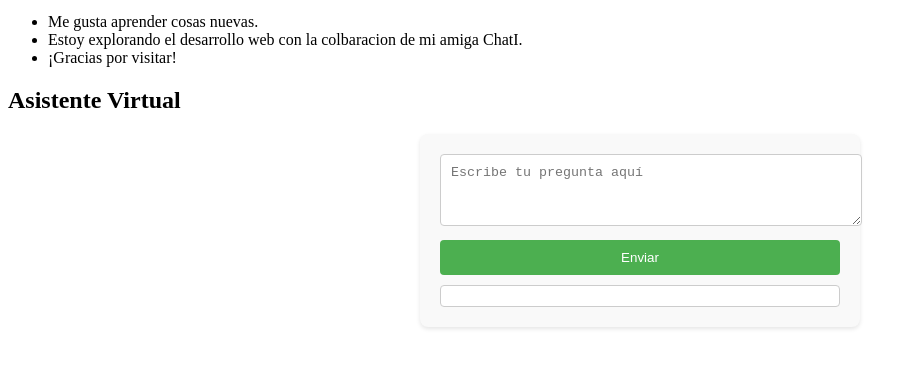
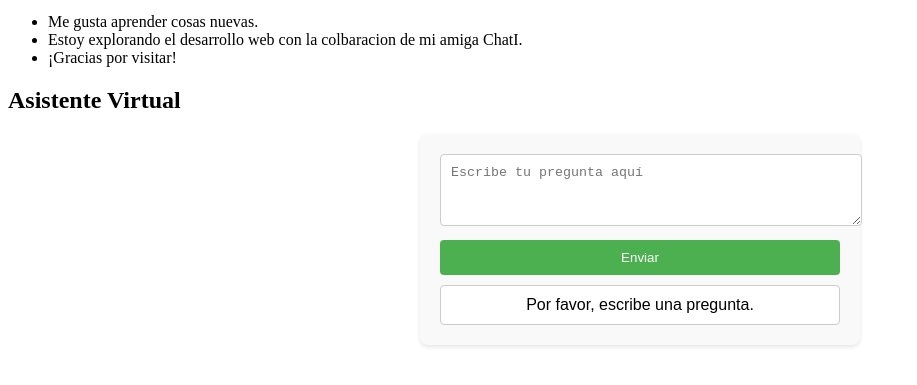
Before and after one commit to cesarsanbruno/web_01, a plain HTML site: page index.html in a window 1280 px wide. Both pictures are taken after a click on the button "Enviar". Shown: the part 101-486 px from the top of the page, without its empty margins (0-917 px from the left). Drawn offline with Linux system fonts and the light colour scheme.

Commit message:
Actualización completa del proyecto con nuevos archivos y ajustes

```diff
--- a/index.html
+++ b/index.html
@@ -24,6 +24,7 @@
         </div>
     </section>
 
+    <script src="script.js"></script>
 
 </body>
 </html>
--- /dev/null
+++ b/script.js
@@ -0,0 +1,13 @@
+async function sendMessage() {
+    const userInput = document.getElementById('user-input').value;
+    const responseDiv = document.getElementById('response');
+    const assistantUrl = "https://platform.openai.com/assistants/asst_6TFVNCLKzj9luJzbpWFIBXmC";
+
+    if (!userInput.trim()) {
+        responseDiv.innerText = "Por favor, escribe una pregunta.";
+        return;
+    }
+
+    responseDiv.innerHTML = `Redirigiendo al asistente... <a href="${assistantUrl}" target="_blank">Haz clic aquí si no se abre automáticamente.</a>`;
+    window.open(assistantUrl, "_blank");
+}
```
